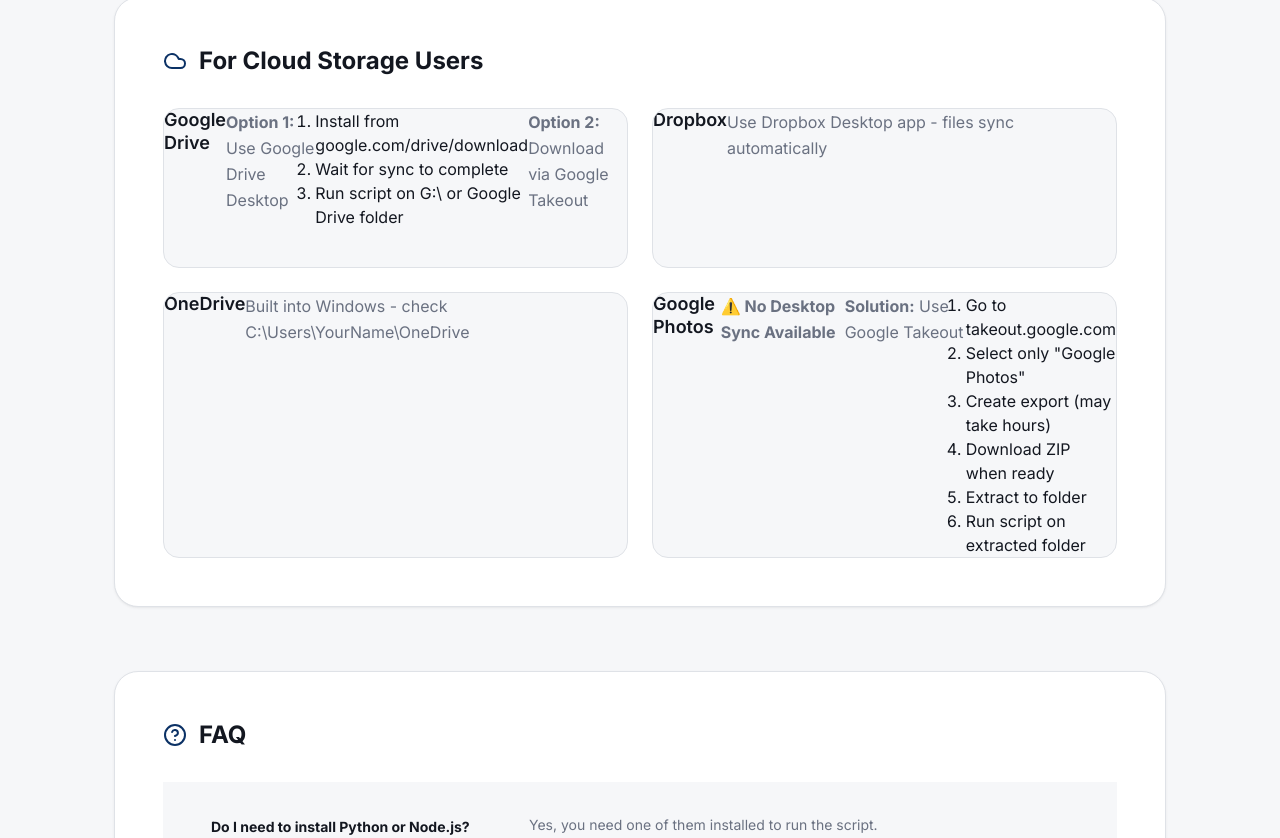
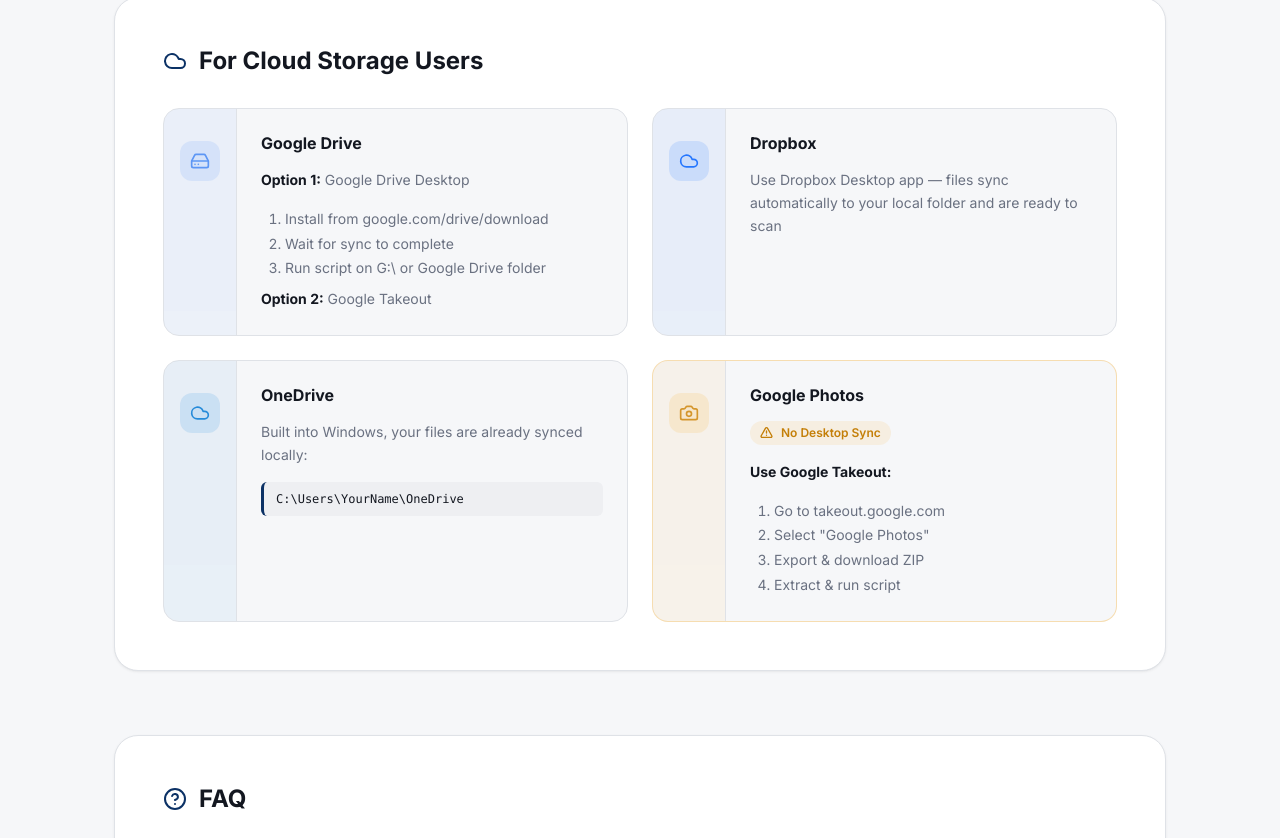
Before and after one commit to DIANABEnish/cloud-optimizer-frontend, a React (Vite) app: page /howToUse in a window 1280 px wide. Shown: the part 1722-2560 px from the top of the page. Built offline with nearby package versions, Linux system fonts and the light colour scheme.

Commit message:
Update HowToUse component with new guides and FAQs
Added new icons and updated guide information for Google Drive, Dropbox, OneDrive, and Google Photos. Enhanced FAQ section with more detailed responses.

```diff
--- a/src/pages/HowToUse.jsx
+++ b/src/pages/HowToUse.jsx
@@ -7,7 +7,10 @@
   Rocket,
   Cloud,
   BookOpen,
-  HelpCircle
+  HelpCircle,
+  HardDrive,
+  Camera,
+  AlertTriangle
 } from 'lucide-react';
 import './HowToUse.scss';
 
@@ -118,38 +121,68 @@
 
           <div className="cloud-guides">
             <div className="guide-card">
+              <div className="guide-icon-col guide-icon-col--drive">
+                <div className="guide-icon guide-icon--drive">
+                  <HardDrive size={20} />
+                </div>
+              </div>
+              <div className="guide-card-body">
                 <h3>Google Drive</h3>
-              <p><strong>Option 1:</strong> Use Google Drive Desktop</p>
+                <p><strong>Option 1:</strong> Google Drive Desktop</p>
                 <ol>
                   <li>Install from google.com/drive/download</li>
                   <li>Wait for sync to complete</li>
                   <li>Run script on G:\ or Google Drive folder</li>
                 </ol>
-              <p><strong>Option 2:</strong> Download via Google Takeout</p>
+                <p><strong>Option 2:</strong> Google Takeout</p>
+              </div>
             </div>
 
             <div className="guide-card">
+              <div className="guide-icon-col guide-icon-col--dropbox">
+                <div className="guide-icon guide-icon--dropbox">
+                  <Cloud size={20} />
+                </div>
+              </div>
+              <div className="guide-card-body">
                 <h3>Dropbox</h3>
-              <p>Use Dropbox Desktop app - files sync automatically</p>
+                <p>Use Dropbox Desktop app — files sync automatically to your local folder and are ready to scan</p>
+              </div>
             </div>
 
             <div className="guide-card">
+              <div className="guide-icon-col guide-icon-col--onedrive">
+                <div className="guide-icon guide-icon--onedrive">
+                  <Cloud size={20} />
+                </div>
+              </div>
+              <div className="guide-card-body">
                 <h3>OneDrive</h3>
-              <p>Built into Windows - check C:\Users\YourName\OneDrive</p>
+                <p>Built into Windows, your files are already synced locally:</p>
+                <code>C:\Users\YourName\OneDrive</code>
+              </div>
             </div>
 
-            <div className="guide-card">
+            <div className="guide-card guide-card--warning">
+              <div className="guide-icon-col guide-icon-col--photos">
+                <div className="guide-icon guide-icon--photos">
+                  <Camera size={20} />
+                </div>
+              </div>
+              <div className="guide-card-body">
                 <h3>Google Photos</h3>
-              <p><strong>⚠️ No Desktop Sync Available</strong></p>
-              <p><strong>Solution:</strong> Use Google Takeout</p>
+                <div className="warning-badge">
+                  <AlertTriangle size={13} />
+                  No Desktop Sync
+                </div>
+                <p><strong>Use Google Takeout:</strong></p>
                 <ol>
                   <li>Go to takeout.google.com</li>
-                <li>Select only "Google Photos"</li>
-                <li>Create export (may take hours)</li>
-                <li>Download ZIP when ready</li>
-                <li>Extract to folder</li>
-                <li>Run script on extracted folder</li>
+                  <li>Select "Google Photos"</li>
+                  <li>Export &amp; download ZIP</li>
+                  <li>Extract &amp; run script</li>
                 </ol>
+              </div>
             </div>
           </div>
         </section>
@@ -160,19 +193,21 @@
             FAQ
           </h2>
 
+          <div className="faq-list">
             <div className="faq-item">
               <h3>Do I need to install Python or Node.js?</h3>
-            <p>Yes, you need one of them installed to run the script.</p>
+              <p>Yes, you need one of them installed to run the script. Python is usually pre-installed on Mac/Linux. On Windows, download from python.org or nodejs.org.</p>
             </div>
 
             <div className="faq-item">
               <h3>Is my data sent to your servers?</h3>
-            <p>No! The script runs locally on your computer. Only the JSON file (metadata only - no actual file content) is uploaded for analysis.</p>
+              <p>No! The script runs locally on your computer. Only the JSON file (metadata only — no actual file content) is uploaded for analysis. Your files never leave your machine.</p>
             </div>
 
             <div className="faq-item">
               <h3>Can I analyze cloud storage directly?</h3>
-            <p>Currently, you need to sync files locally first. Direct cloud integration is planned for future versions.</p>
+              <p>Currently, you need to sync files locally first. Direct cloud integration (S3, GCS, Azure Blob) is planned for a future version.</p>
+            </div>
           </div>
         </section>
 
```
Lines whose indentation alone changed are shown as unchanged.
